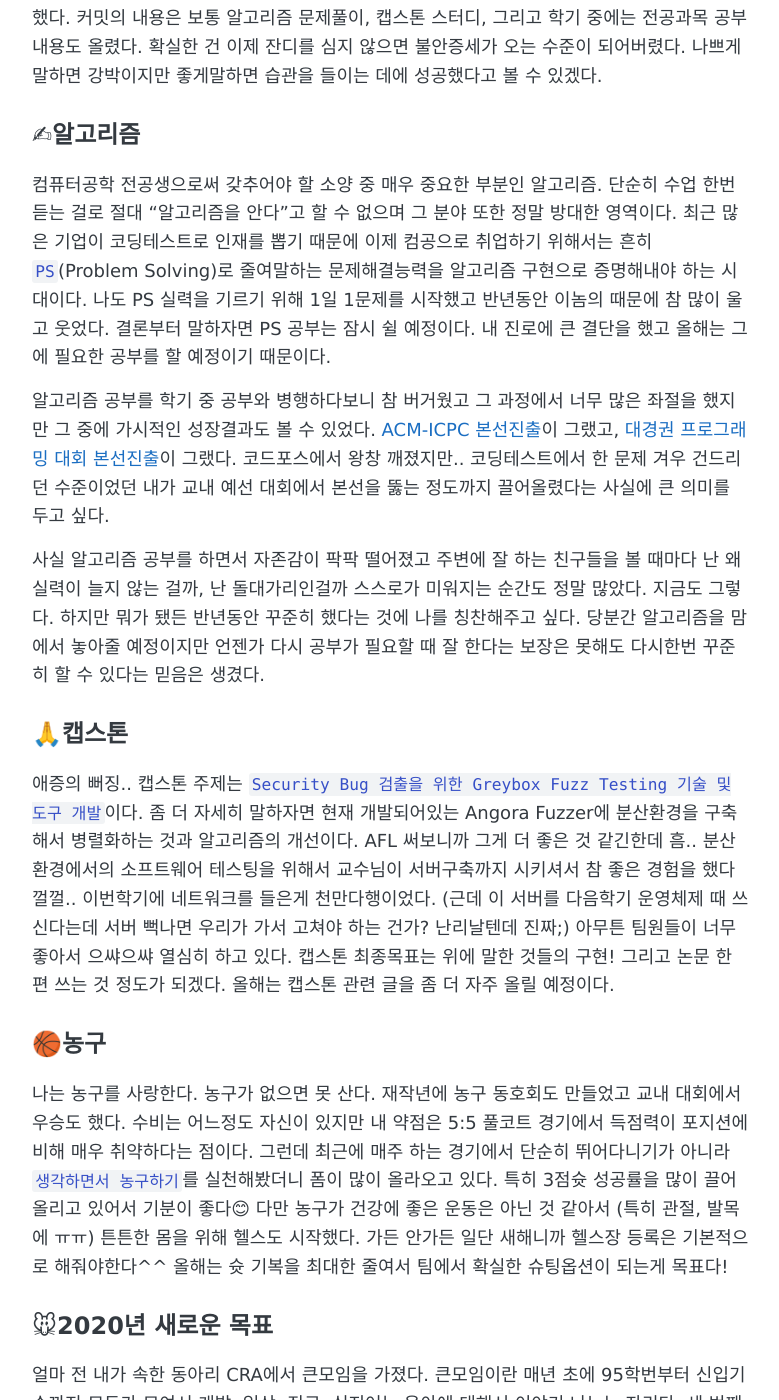
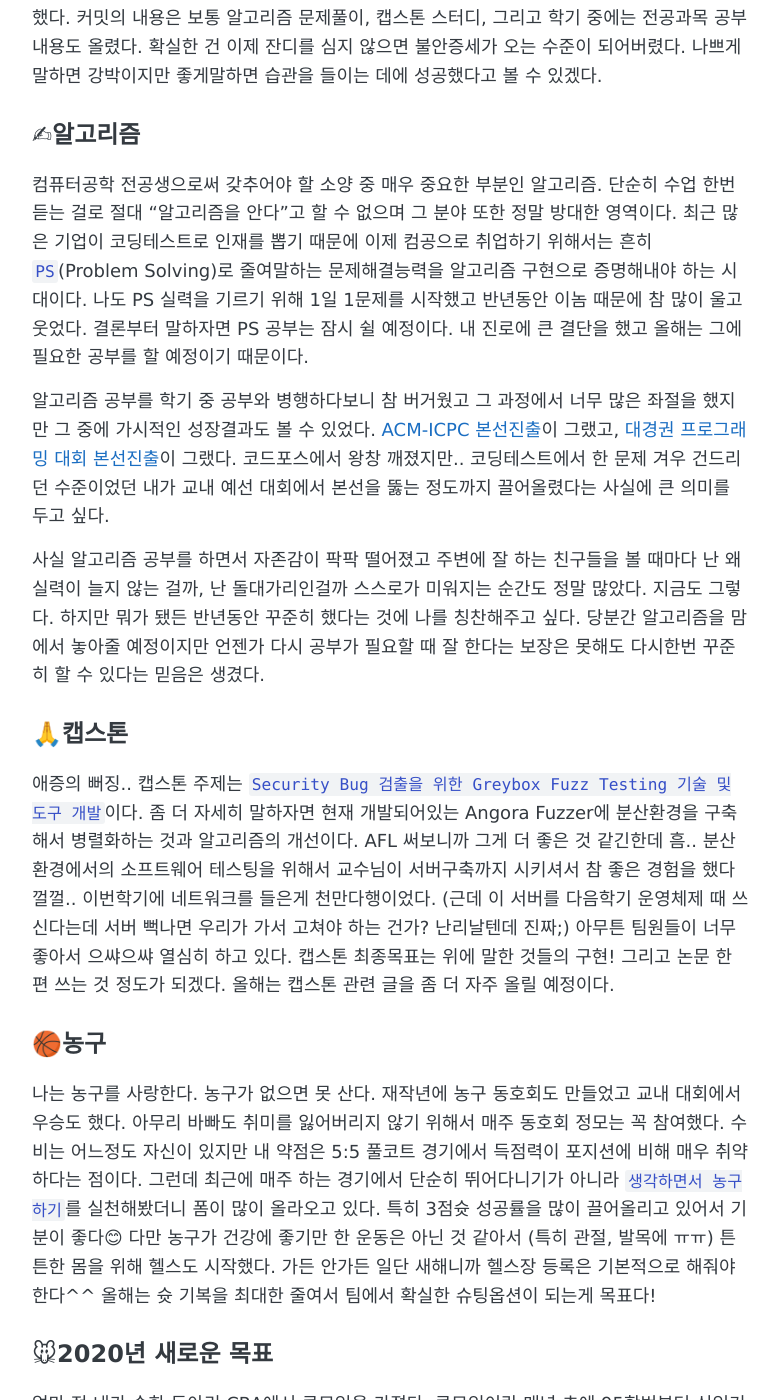
Before and after one commit to sihyungyou/sihyungyou.github.io, a Jekyll site: the page built from _posts/2020-01-20-review2019.md, in a window 1280 px wide and 1400 px high, scrolled down 999 px. Shown: the whole window, without its empty margins (248-1027 px from the left). Built offline with Jekyll 4.4.1, drawn with Linux system fonts in a browser that asks for light colours; comment, search, counter and statistics services are not loaded; some of the changed text lies outside the part shown.

Commit message:
2019 돌아보기

```diff
--- a/_posts/2020-01-20-review2019.md
+++ b/_posts/2020-01-20-review2019.md
@@ -7,17 +7,17 @@
 
 > 셩장하자
 
-이 블로그를 시작한게 2019년 6월 오픈핵 후기를 쓰면서부터였다. 벌써 반년이 지나 해가 바뀌었다. 6개월간 1일 1커밋, 특히 블로그에 배운것과 생각을 정리해서 기록으로 남겨놓는 습관을 기르고자 노력했다. 그 노력의 흔적들을 돌아보고 그 속에서 긍정적 변화가 있었는지 찾아보려 한다. 근데 2019년을 돌아보려는데 벌써 1월 20일이라니.. 최근에 자존감이 상당히 낮아지면서 나태해져서 글을 써야지 생각만 하고 실행에 이제서야 옮기게 됐다. 아무튼 내 2019년을 돌아보즈아!
+이 블로그를 시작한게 2019년 6월 [오픈핵 후기](https://sihyungyou.github.io/openhack-2019/)를 쓰면서부터였다. 벌써 반년이 지나 해가 바뀌었다. 6개월간 1일 1커밋, 특히 블로그에 배운것과 생각을 정리해서 기록으로 남겨놓는 습관을 기르고자 노력했다. 그 노력의 흔적들을 돌아보고 그 속에서 긍정적 변화가 있었는지 찾아보려 한다. 근데 2019년을 돌아보려는데 벌써 1월 20일이라니.. 최근에 자존감이 상당히 낮아지면서 나태해져서 글을 써야지 생각만 하고 실행에 이제서야 옮기게 됐다. 아무튼 내 2019년을 돌아보즈아!
 
 ## 👨‍💻1일1커밋
-깃헙에 꾸준히 잔디를 심는 것은 매일매일 무언가를 공부하거나 생각하여 글로 남겨야 가능한 일이다. 모든 일이 그러하듯 역시 시작하는 게 가장 어렵다. 2019년 6월 참가한 `오픈핵` [후기글](https://sihyungyou.github.io/openhack-2019/)을 쓰면서 말로만 하지말고 블로그를 꾸준히 관리해볼까? 했던 것이 지금까지 오게 되었다.
+깃헙에 꾸준히 잔디를 심는 것은 매일매일 무언가를 공부하거나 생각하여 글로 남겨야 가능한 일이다. 모든 일이 그러하듯 역시 시작하는 게 가장 어렵다. 2019년 6월 참가한 `오픈핵` 후기를 쓰면서 말로만 하지말고 블로그를 꾸준히 관리해볼까? 했던 것이 지금까지 오게 되었다.
 
 ![Center example image](https://user-images.githubusercontent.com/35067611/72683661-884b9800-3b1c-11ea-84c5-ce3ecf4a188f.png "Center"){: .center-image}
 
 보기만 해도 뿌듯한 나의 깃헙 잔디. 중간에 빈 곳도 있지만 2019년 하반기에 거의 매일 커밋을 했다. 커밋의 내용은 보통 알고리즘 문제풀이, 캡스톤 스터디, 그리고 학기 중에는 전공과목 공부내용도 올렸다. 확실한 건 이제 잔디를 심지 않으면 불안증세가 오는 수준이 되어버렸다. 나쁘게 말하면 강박이지만 좋게말하면 습관을 들이는 데에 성공했다고 볼 수 있겠다.
 
 ## ✍알고리즘
-컴퓨터공학 전공생으로써 갖추어야 할 소양 중 매우 중요한 부분인 알고리즘. 단순히 수업 한번 듣는 걸로 절대 "알고리즘을 안다"고 할 수 없으며 그 분야 또한 정말 방대한 영역이다. 최근 많은 기업이 코딩테스트로 인재를 뽑기 때문에 이제 컴공으로 취업하기 위해서는 흔히 `PS`(Problem Solving)로 줄여말하는 문제해결능력을 알고리즘 구현으로 증명해내야 하는 시대이다. 나도 PS 실력을 기르기 위해 1일 1문제를 시작했고 반년동안 이놈의 때문에 참 많이 울고 웃었다. 결론부터 말하자면 PS 공부는 잠시 쉴 예정이다. 내 진로에 큰 결단을 했고 올해는 그에 필요한 공부를 할 예정이기 때문이다.
+컴퓨터공학 전공생으로써 갖추어야 할 소양 중 매우 중요한 부분인 알고리즘. 단순히 수업 한번 듣는 걸로 절대 "알고리즘을 안다"고 할 수 없으며 그 분야 또한 정말 방대한 영역이다. 최근 많은 기업이 코딩테스트로 인재를 뽑기 때문에 이제 컴공으로 취업하기 위해서는 흔히 `PS`(Problem Solving)로 줄여말하는 문제해결능력을 알고리즘 구현으로 증명해내야 하는 시대이다. 나도 PS 실력을 기르기 위해 1일 1문제를 시작했고 반년동안 이놈 때문에 참 많이 울고 웃었다. 결론부터 말하자면 PS 공부는 잠시 쉴 예정이다. 내 진로에 큰 결단을 했고 올해는 그에 필요한 공부를 할 예정이기 때문이다.
 
 알고리즘 공부를 학기 중 공부와 병행하다보니 참 버거웠고 그 과정에서 너무 많은 좌절을 했지만 그 중에 가시적인 성장결과도 볼 수 있었다. [ACM-ICPC 본선진출](https://sihyungyou.github.io/acmicpc2019%EB%B3%B8%EC%84%A0/)이 그랬고, [대경권 프로그래밍 대회 본선진출](https://sihyungyou.github.io/%EB%8C%80%EA%B2%BD%EA%B6%8C%EB%B3%B8%EC%84%A0/)이 그랬다. 코드포스에서 왕창 깨졌지만.. 코딩테스트에서 한 문제 겨우 건드리던 수준이었던 내가 교내 예선 대회에서 본선을 뚫는 정도까지 끌어올렸다는 사실에 큰 의미를 두고 싶다.
 
@@ -27,7 +27,7 @@
 애증의 뻐징.. 캡스톤 주제는 `Security Bug 검출을 위한 Greybox Fuzz Testing 기술 및 도구 개발`이다. 좀 더 자세히 말하자면 현재 개발되어있는 Angora Fuzzer에 분산환경을 구축해서 병렬화하는 것과 알고리즘의 개선이다. AFL 써보니까 그게 더 좋은 것 같긴한데 흠.. 분산환경에서의 소프트웨어 테스팅을 위해서 교수님이 서버구축까지 시키셔서 참 좋은 경험을 했다 껄껄.. 이번학기에 네트워크를 들은게 천만다행이었다. (근데 이 서버를 다음학기 운영체제 때 쓰신다는데 서버 뻑나면 우리가 가서 고쳐야 하는 건가? 난리날텐데 진짜;) 아무튼 팀원들이 너무 좋아서 으쌰으쌰 열심히 하고 있다. 캡스톤 최종목표는 위에 말한 것들의 구현! 그리고 논문 한 편 쓰는 것 정도가 되겠다. 올해는 캡스톤 관련 글을 좀 더 자주 올릴 예정이다.
 
 ## 🏀농구
-나는 농구를 사랑한다. 농구가 없으면 못 산다. 재작년에 농구 동호회도 만들었고 교내 대회에서 우승도 했다. 수비는 어느정도 자신이 있지만 내 약점은 5:5 풀코트 경기에서 득점력이 포지션에 비해 매우 취약하다는 점이다. 그런데 최근에 매주 하는 경기에서 단순히 뛰어다니기가 아니라 `생각하면서 농구하기`를 실천해봤더니 폼이 많이 올라오고 있다. 특히 3점슛 성공률을 많이 끌어올리고 있어서 기분이 좋다😊 다만 농구가 건강에 좋은 운동은 아닌 것 같아서 (특히 관절, 발목에 ㅠㅠ) 튼튼한 몸을 위해 헬스도 시작했다. 가든 안가든 일단 새해니까 헬스장 등록은 기본적으로 해줘야한다^^ 올해는 슛 기복을 최대한 줄여서 팀에서 확실한 슈팅옵션이 되는게 목표다!
+나는 농구를 사랑한다. 농구가 없으면 못 산다. 재작년에 농구 동호회도 만들었고 교내 대회에서 우승도 했다. 아무리 바빠도 취미를 잃어버리지 않기 위해서 매주 동호회 정모는 꼭 참여했다. 수비는 어느정도 자신이 있지만 내 약점은 5:5 풀코트 경기에서 득점력이 포지션에 비해 매우 취약하다는 점이다. 그런데 최근에 매주 하는 경기에서 단순히 뛰어다니기가 아니라 `생각하면서 농구하기`를 실천해봤더니 폼이 많이 올라오고 있다. 특히 3점슛 성공률을 많이 끌어올리고 있어서 기분이 좋다😊 다만 농구가 건강에 좋기만 한 운동은 아닌 것 같아서 (특히 관절, 발목에 ㅠㅠ) 튼튼한 몸을 위해 헬스도 시작했다. 가든 안가든 일단 새해니까 헬스장 등록은 기본적으로 해줘야한다^^ 올해는 슛 기복을 최대한 줄여서 팀에서 확실한 슈팅옵션이 되는게 목표다!
 
 ## 🐭2020년 새로운 목표
 얼마 전 내가 속한 동아리 CRA에서 큰모임을 가졌다. 큰모임이란 매년 초에 95학번부터 신입기수까지 모두가 모여서 개발, 일상, 진로, 심지어는 육아에 대해서 이야기 나누는 자리다. 세 번째 참석이었는데 올해는 특히나 내 진로결정에 직접적인 도움과 조언을 많이 받아서 정말 좋았다.
```
